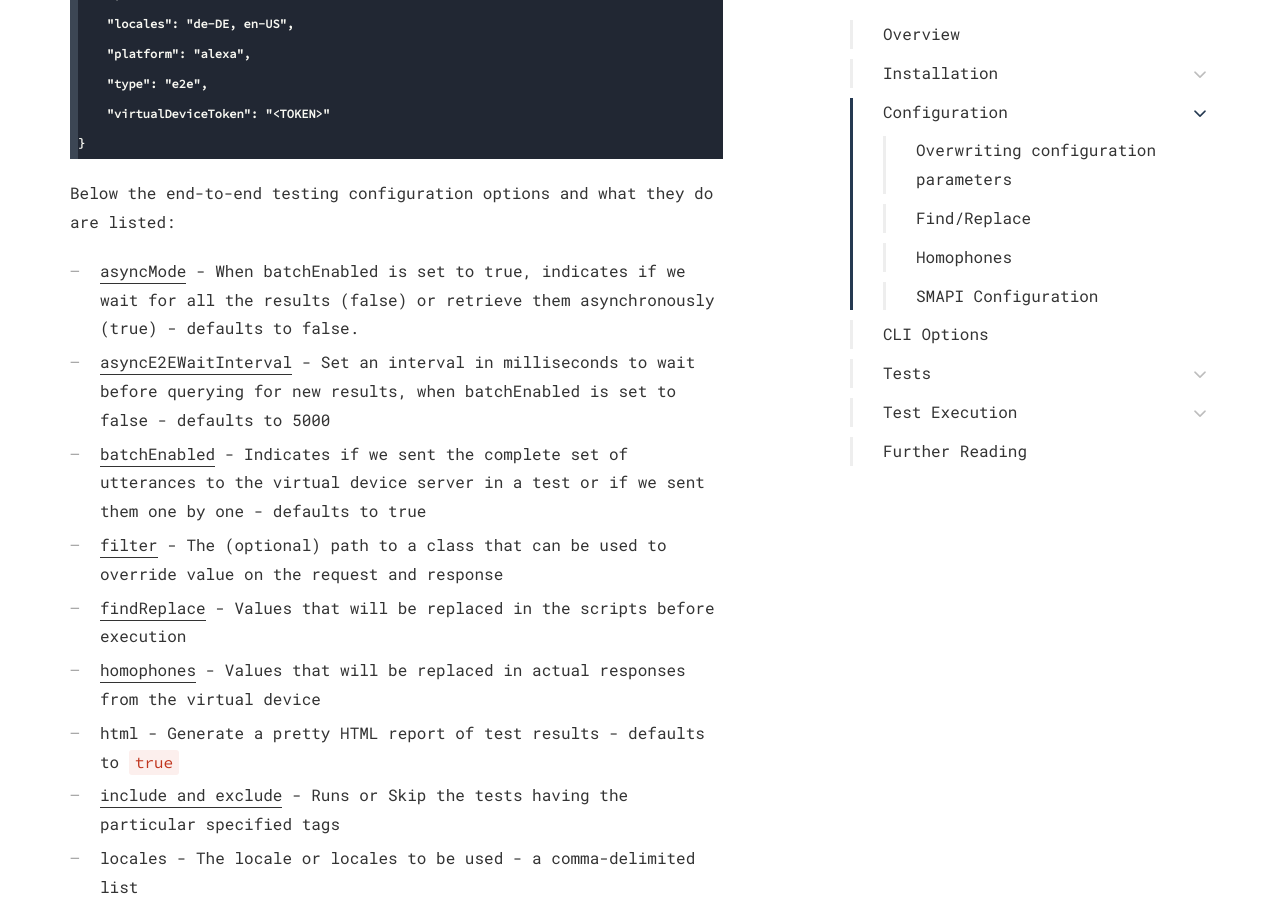
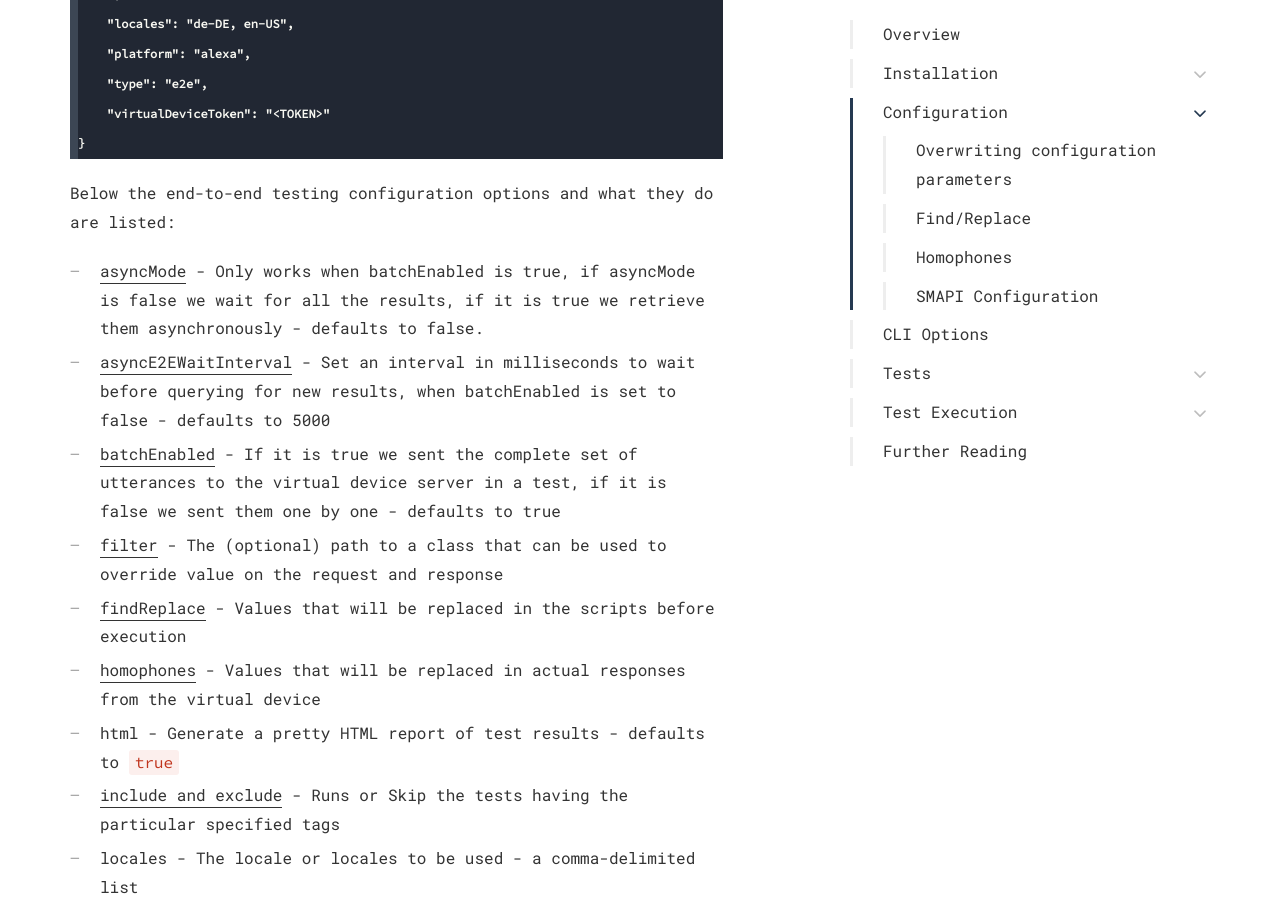
Before and after one commit to bespoken/bespoken-docs, a Jekyll site: the page built from end-to-end/guide.md, in a window 1280 px wide and 900 px high, scrolled down 3131 px. Built offline with Jekyll 4.4.1, drawn with Linux system fonts in a browser that asks for light colours; nearby versions of some CDN libraries; some web fonts are replaced; comment, search, counter and statistics services are not loaded.

Commit message:
Fix wording around asyncMode and batchEnabled properties

```diff
--- a/end-to-end/guide.md
+++ b/end-to-end/guide.md
@@ -104,9 +104,9 @@ An example `testing.json` file for end-to-end tests:
 
 Below the end-to-end testing configuration options and what they do are listed:
 
-* [asyncMode](#batch-or-sequential-tests) - When batchEnabled is set to true, indicates if we wait for all the results (false) or retrieve them asynchronously (true) - defaults to false.
+* [asyncMode](#batch-or-sequential-tests) - Only works when batchEnabled is true, if asyncMode is false we wait for all the results, if it is true we retrieve them asynchronously - defaults to false.
 * [asyncE2EWaitInterval](#batch-or-sequential-tests) - Set an interval in milliseconds to wait before querying for new results, when batchEnabled is set to false - defaults to 5000
-* [batchEnabled](#batch-or-sequential-tests) - Indicates if we sent the complete set of utterances to the virtual device server in a test or if we sent them one by one - defaults to true
+* [batchEnabled](#batch-or-sequential-tests) - If it is true we sent the complete set of utterances to the virtual device server in a test, if it is false we sent them one by one - defaults to true
 * [filter](#filtering-during-test) - The (optional) path to a class that can be used to override value on the request and response
 * [findReplace](#findreplace) - Values that will be replaced in the scripts before execution
 * [homophones](#homophones) - Values that will be replaced in actual responses from the virtual device
```
